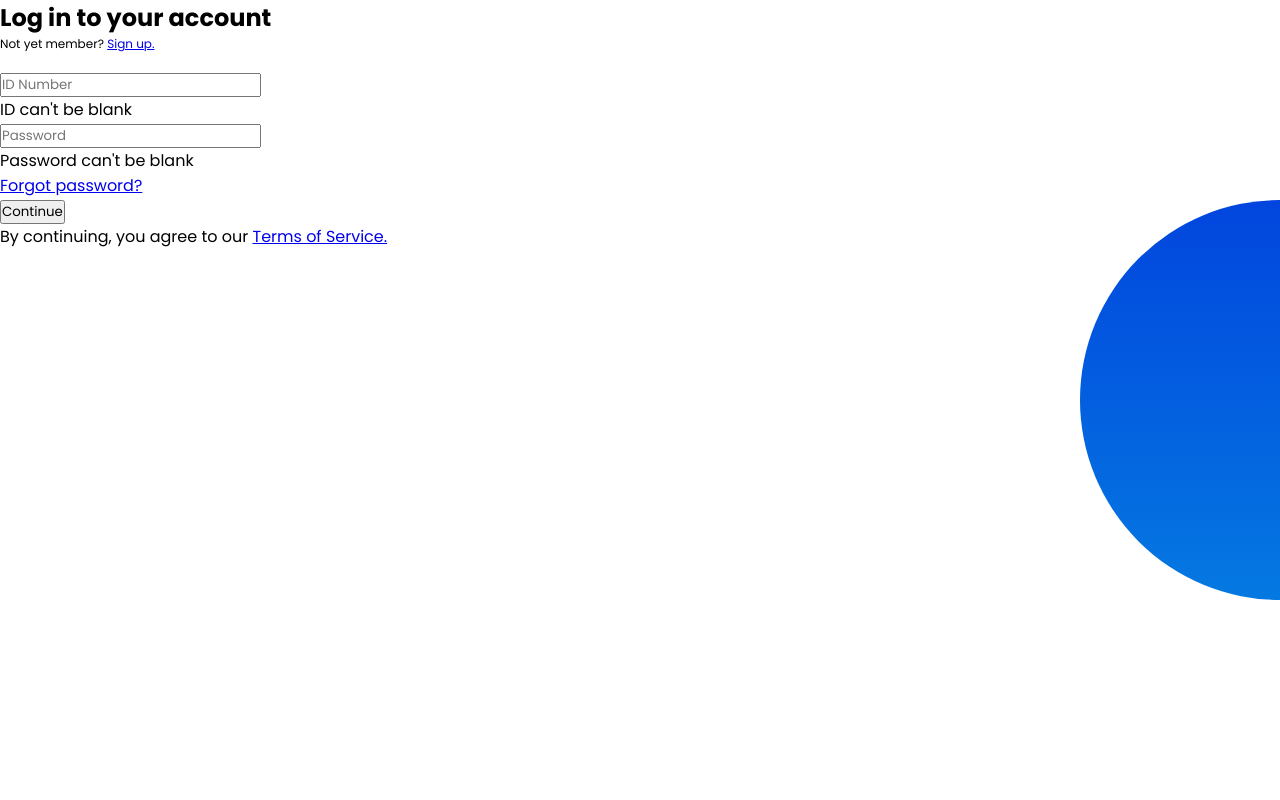
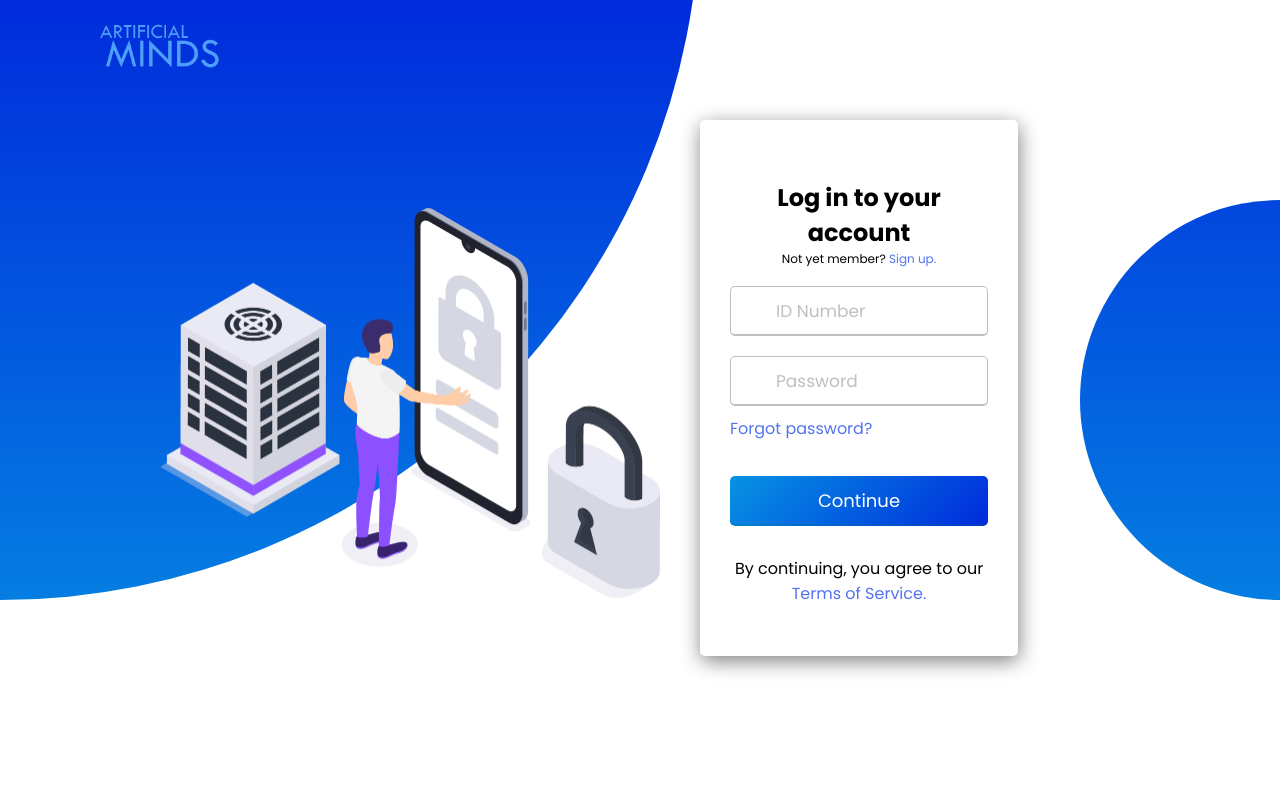
Before and after one commit to justindy12/artificialminds, a Django app: page /sample/login in a window 1280 px wide. Run offline with Django 4.2, Linux system fonts and the light colour scheme.

Commit message:
added some changes

```diff
--- a/MyProject/capstone/sample/templates/login.html
+++ b/MyProject/capstone/sample/templates/login.html
@@ -10,6 +10,29 @@
     <link rel="stylesheet" href="../static/css/style.css">
 </head>
 <body>
+  <!-- <div class="container" style="padding: 20px; background-color: #b3ffcc;"> -->
+  <div>
+  {% if messages %}
+    {% for message in messages %}
+      <div class="alert alert-{{message.tags}}">{{message}}</div>
+    {% endfor %}
+  {% endif %}
+  {% block content %}
+  {% endblock content %}
+  </div>
+  <section>
+      <div class="circle3">
+      </div>
+      <header>
+          <a href="{% url 'sample:index_view' %}"><img src="../static/img/images/logo.png" class="logo"></a>
+      </header>
+      <div class="content">
+              <div class="imgBox">
+                  <img src="../static/img/images/img4.png" class="logo" style="width: 500px; height:auto; margin-right: 10px;">
+              </div>
+      </div>
+      <div class="wrapper">
+          <form action="#">
               <h2>Log in to your account</h2>
             <div class="field id">
               <div class="sign-txt" style="font-size: 12px;">Not yet member? <a href="{% url 'sample:register' %}">Sign  up.</a> <br><br></div>
```
Lines whose indentation alone changed are shown as unchanged.
